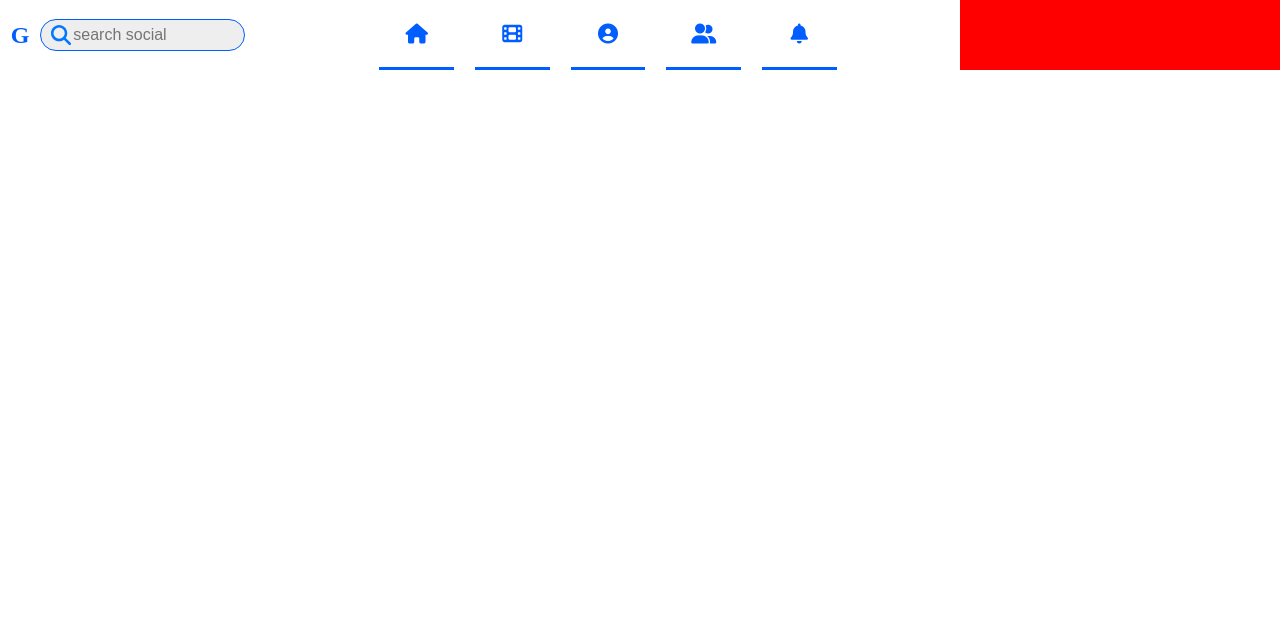
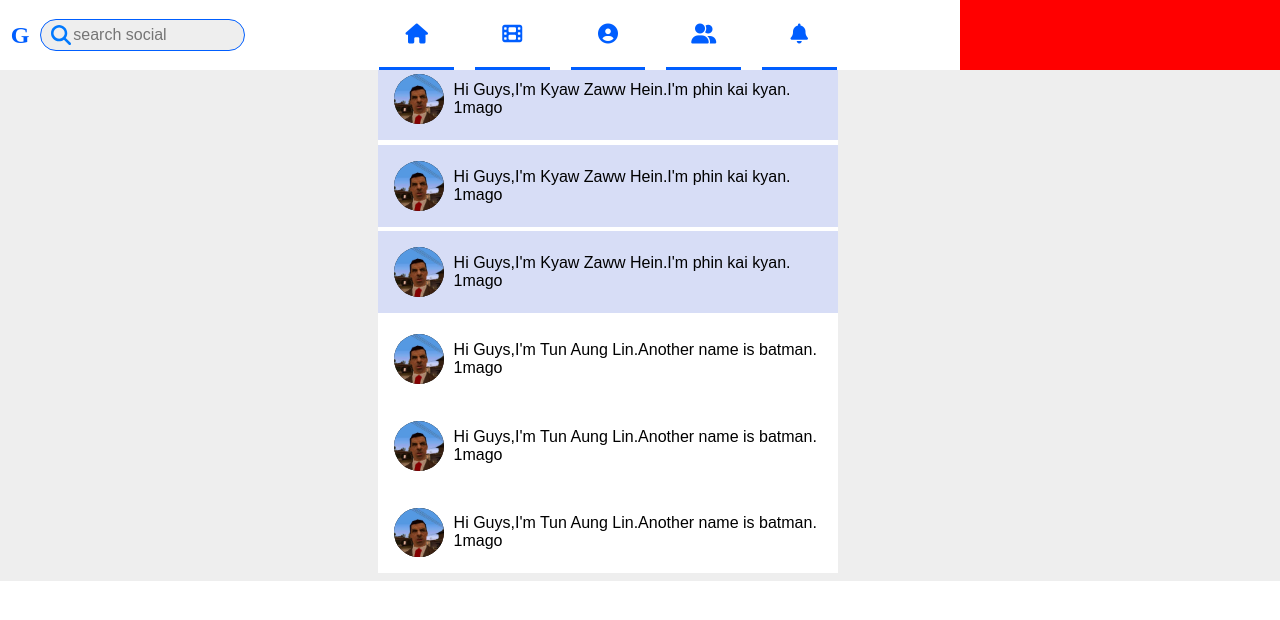
Before and after one commit to ye-htet-aung/social-project-repo, a PHP site: page /screen/Notification.php in a window 1280 px wide. Shown: the top 620 px of the page. Run offline with PHP 8.4, Linux system fonts and the light colour scheme.

Commit message:
notitication update

```diff
--- a/css/notification.css
+++ b/css/notification.css
@@ -0,0 +1,58 @@
+#notificationContainer{
+    width: 36%;
+    background-color: white;
+    margin: 0.5rem;
+    font-family: Arial, Helvetica, sans-serif;
+
+}
+#notificationHeader{
+    width: 100%;
+    padding: 0px 10px;
+    display: flex;
+    align-items: center;
+    justify-content: space-between;
+    font-size: 15px;
+}
+#notificationHeader h1{
+    display: block;
+    display: flex;
+    align-items: center;
+    padding-bottom: 1rem;
+}
+#num-of-noti{
+    background-color: blue;
+    color: white;
+    font-weight: 700;
+    padding: 0px 5px;
+    font-size: 14px;
+    border-radius: 0.5rem;
+    margin-left: 10px;
+}
+#notificationHeader i{
+    font-size: 18px;
+    color: black;
+}
+main{
+    display: flex;
+    flex-direction: column;
+    gap: 0.3rem;
+}
+.notation{
+    display: flex;
+    align-items: center;
+    padding: 1rem;
+}
+.notation img{
+    width: 50px;
+    background-color: black;
+    border-radius: 50%;
+}
+.notation .description{
+    margin-left: 10px;
+    display: flex;
+    justify-content: space-between;
+    flex-direction: column;
+}
+.unread{
+    background-color: rgba(174, 185, 237, 0.492);
+}
--- /dev/null
+++ b/notification.js
@@ -0,0 +1,12 @@
+const unReadMessages = document.querySelectorAll('.unread');
+const unReadMessagesCount = document.getElementById('num-of-notifi');
+
+unReadMessagesCount.innerText = unReadMessages.length;
+
+unReadMessages.forEach((message) =>{
+    message.addEventListener('click',()=>{
+        message.classlist.remove('unread');
+        const newUnreadMessages = document.querySelectorAll('unread');
+        unReadMessagesCount,innerText = newUnreadMessages.length;
+    });
+});
--- a/screen/Notification.php
+++ b/screen/Notification.php
@@ -4,6 +4,57 @@
 <link rel="stylesheet" href="/css/notification.css">
 <div id="main">
         <div id="menu"></div>
-        <div id="notification"></div>
+            <div id="notificationContainer">
+                <div id="notificationHeader">
+                    <h1>Notifications <span id="num-of-noti">3</span></h1>
+                    <i class="fa-solid fa-magnifying-glass"></i>
+                </div>
+            <main>
+                <div class="notation unread">
+                    <img src="../src/photo/photo.jpg" alt="photo">
+                    <div class="description">
+                        <p>Hi Guys,I'm Kyaw Zaww Hein.I'm phin kai kyan.</p>
+                        <p id="notif-time">1mago</p>
+                    </div>
+                </div>
+                <div class="notation unread">
+                    <img src="../src/photo/photo.jpg" alt="photo">
+                    <div class="description">
+                        <p>Hi Guys,I'm Kyaw Zaww Hein.I'm phin kai kyan.</p>
+                        <p id="notif-time">1mago</p>
+                    </div>
+                </div>
+                <div class="notation unread">
+                    <img src="../src/photo/photo.jpg" alt="photo">
+                    <div class="description">
+                        <p>Hi Guys,I'm Kyaw Zaww Hein.I'm phin kai kyan.</p>
+                        <p id="notif-time">1mago</p>
+                    </div>
+                </div>
+                <div class="notation read">
+                    <img src="../src/photo/photo.jpg" alt="photo">
+                    <div class="description">
+                        <p>Hi Guys,I'm Tun Aung Lin.Another name is batman.</p>
+                        <p id="notif-time">1mago</p>
+                    </div>
+                </div>
+                <div class="notation read">
+                    <img src="../src/photo/photo.jpg" alt="photo">
+                    <div class="description">
+                        <p>Hi Guys,I'm Tun Aung Lin.Another name is batman.</p>
+                        <p id="notif-time">1mago</p>
+                    </div>
+                </div>
+                <div class="notation read">
+                    <img src="../src/photo/photo.jpg" alt="photo">
+                    <div class="description">
+                        <p>Hi Guys,I'm Tun Aung Lin.Another name is batman.</p>
+                        <p id="notif-time">1mago</p>
+                    </div>
+                </div>
+            </main>
+        </div>
         <div id="messenger"></div>
 </div>
+
+<script src="/notification.js"></script>
```
Also changed, not shown: src/photo/photo.jpg (added).
